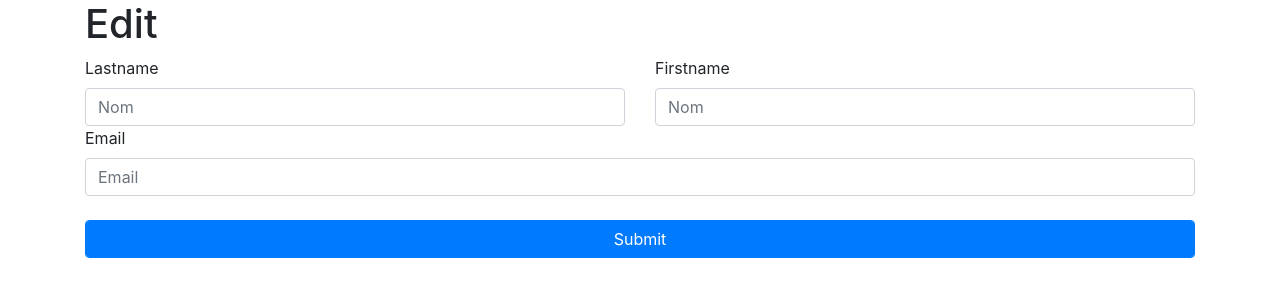
After one commit to damientabet/framework, a PHP site: template src/Views/user/edit.html.twig in a window 1280 px wide. The commit adds this page. Shown: the top 300 px of the page. Run offline with PHP 8.4, Linux system fonts and the light colour scheme; the template is opened without the code that fills it, so the values that code supplies are empty; some libraries are stand-ins or nearby versions.

Commit message:
Add edit user page

```diff
--- a/public/index.php
+++ b/public/index.php
@@ -9,6 +9,7 @@ Debugger::enable();
 
 $router = new Router(isset($_GET['url']) ? $_GET['url'] : 'index');
 
+$router->get('/user/edit/:id', 'User#updateUser');
 $router->get('/user/:id', 'User#userIndex');
 $router->get('/authentification', 'User#authentification');
 $router->get('/', 'Index#index');
--- a/src/Views/user/account.html.twig
+++ b/src/Views/user/account.html.twig
@@ -2,4 +2,7 @@
 
 {% block body %}
     <h1>Welcome {{ user.lastname }}</h1>
+    <ul>
+        <li><a href="/user/edit/{{ user.id }}">Edit my profile</a></li>
+    </ul>
 {% endblock %}
--- /dev/null
+++ b/src/Views/user/edit.html.twig
@@ -0,0 +1,21 @@
+{% extends "layout.html.twig" %}
+
+{% block body %}
+    <h1>Edit</h1>
+    <form method="post">
+        <div class="row">
+            <div class="col">
+                <label for="lastname">Lastname</label>
+                <input class="form-control" id="lastname" type="text" name="lastname" placeholder="Nom" value="{{ user.lastname }}">
+            </div>
+            <div class="col">
+                <label for="firstname">Firstname</label>
+                <input class="form-control" id="firstname" type="text" name="firstname" placeholder="Nom" value="{{ user.firstname }}">
+            </div>
+        </div>
+        <label for="email">Email</label>
+        <input id="email" class="form-control" type="email" name="email" placeholder="Email" value="{{ user.email }}">
+        <br />
+        <input class="form-control btn btn-primary" type="submit" name="updateUser">
+    </form>
+{% endblock %}
```
Also changed, not shown: src/Controllers/UserController.php (+20 -0 lines).
